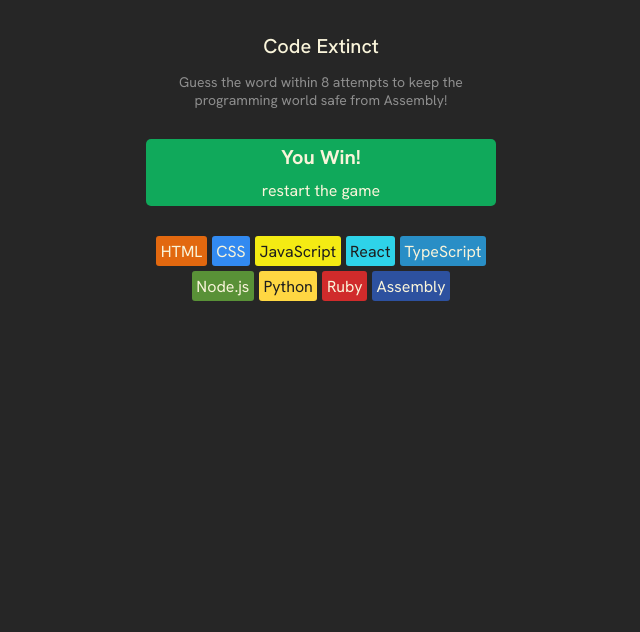
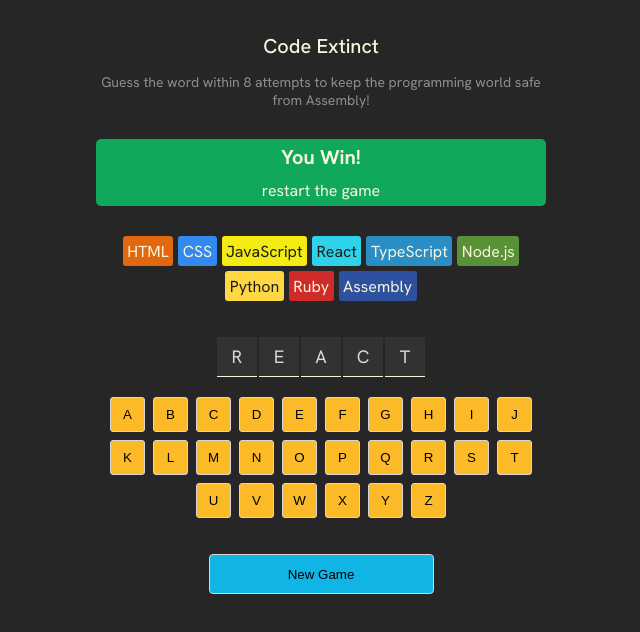
Before and after one commit to ceezign/Code-Extinct-react-, a React (Vite) app: page / in a window 1280 px wide. Shown: the top 632 px of the page, without its empty margins (319-959 px from the left). Built offline with nearby package versions, Linux system fonts and the light colour scheme.

Commit message:
commit for keyboard and the word section

```diff
--- a/src/components/App.jsx
+++ b/src/components/App.jsx
@@ -1,6 +1,22 @@
+import { useState } from "react"
 import { languages } from "./languages"
 
 export default function App(){
+
+  const [currentWord, setCurrentWord] = useState("react");
+
+  const [guessedLetters, setGuessedLetters] = useState([])
+  console.log(guessedLetters)
+
+  const alphabet = "abcdefghijklmnopqrstuvwxyz"
+
+  function addGuessedLetter(letter){
+    setGuessedLetters(prevLetters =>
+      prevLetters.includes(letter) ?
+        prevLetters :
+        [...prevLetters, letter]
+    )
+  }
 
 
   const languageElements = languages.map((lang) => (
@@ -12,6 +28,19 @@
     {lang.name}
   </div>
   ))
+
+  const letterElements =  currentWord.split("").map((letter, index) => (
+    <span key={index}>{letter.toUpperCase()}</span>
+  ))
+
+  const keyboardAlphabets = alphabet.split("").map((letter) => (
+    <button key={letter}
+      onClick={() =>addGuessedLetter(letter)}
+    >{letter.toUpperCase()}</button>
+  ))
+
+
+
 
   return(
     <main>
@@ -29,6 +58,16 @@
       <section className="language-chips">
         {languageElements}
       </section>
+
+      <section className="word">
+        {letterElements}
+      </section>
+
+      <section className="keyboard">
+        {keyboardAlphabets}
+      </section>
+
+      <button className="new-game">New Game</button>
     </main>
   )
 }
--- a/src/index.css
+++ b/src/index.css
@@ -25,7 +25,7 @@
 
 header > p {
   font-size: 0.875rem;
-  max-width: 350px;
+  max-width: 450px;
   color: #8E8E8E;
 }
 
@@ -52,11 +52,62 @@
   display: flex;
   flex-wrap: wrap;
   justify-content: center;
-  max-width: 350px;
+  max-width: 450px;
   gap: 5px;
+  margin-bottom: 36px;
 }
 
 div.chip {
   border-radius: 3px;
   padding: 4.5px;
 }
+
+.word {
+  display: flex;
+  justify-content: center;
+  gap: 2px;
+  margin-bottom: 20px;
+
+}
+
+section.word > span {
+  height: 40px;
+  width: 40px;
+  background-color: #323232;
+  display: flex;
+  justify-content: center;
+  align-items: center;
+  font-size: 1.125rem;
+  border-bottom: 1px solid #F9F4DA;
+
+}
+
+section.keyboard {
+  display: flex;
+  flex-wrap: wrap;
+  justify-content: center;
+  max-width: 450px;
+  gap: 8px;
+  margin-bottom: 36px;
+}
+
+section.keyboard > button {
+  height: 35px;
+  width: 35px;
+  background-color: #FCBA29;
+  border: 1px solid #D7D7D7;
+  cursor: pointer;
+  border-radius: 3px;
+}
+
+button.new-game {
+  background-color: #11B5E5;
+  border: 1px solid #D7D7D7;
+  width: 225px;
+  height: 40px;
+  border-radius: 4px;
+  padding: 6px 12px;
+  display: block;
+  margin-inline: auto;
+  cursor: pointer;
+}
```
